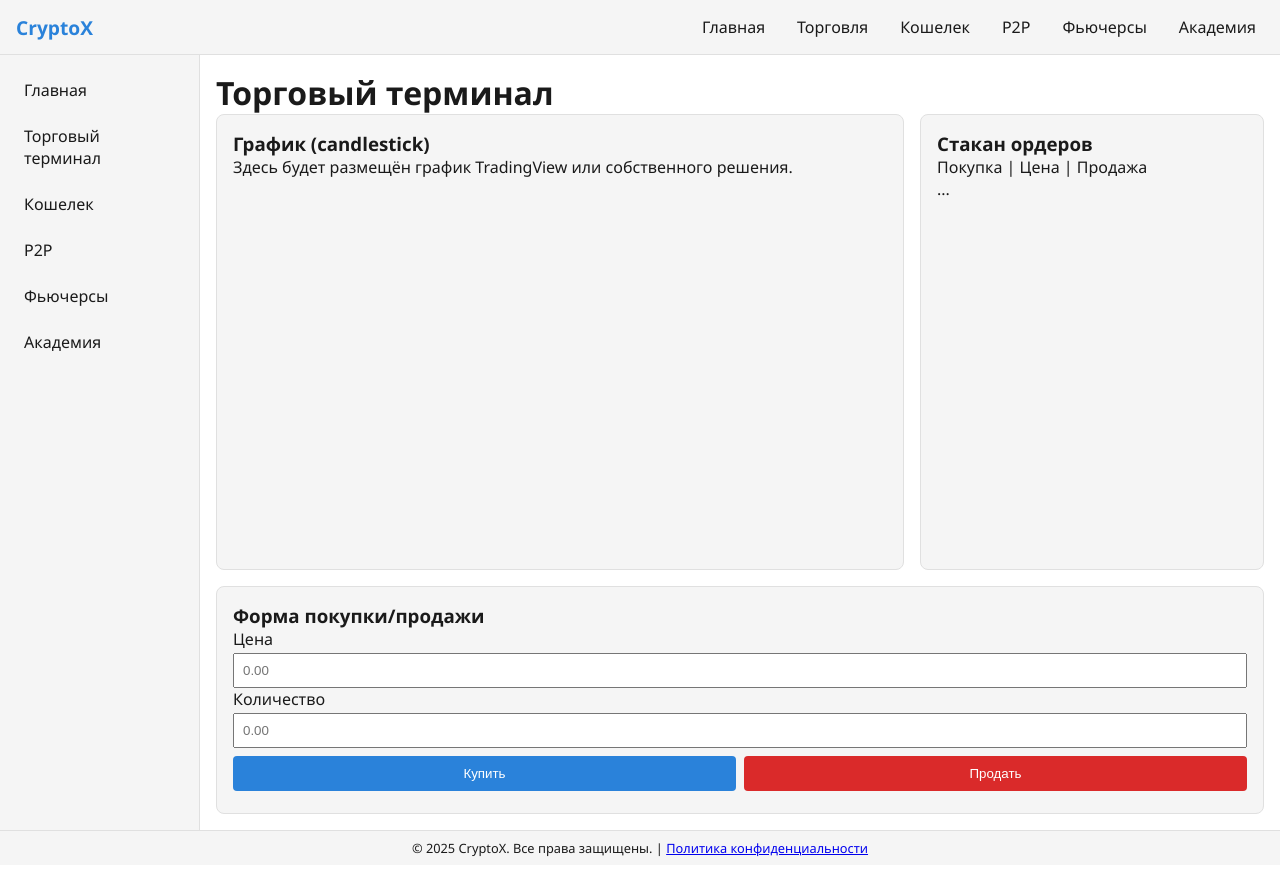
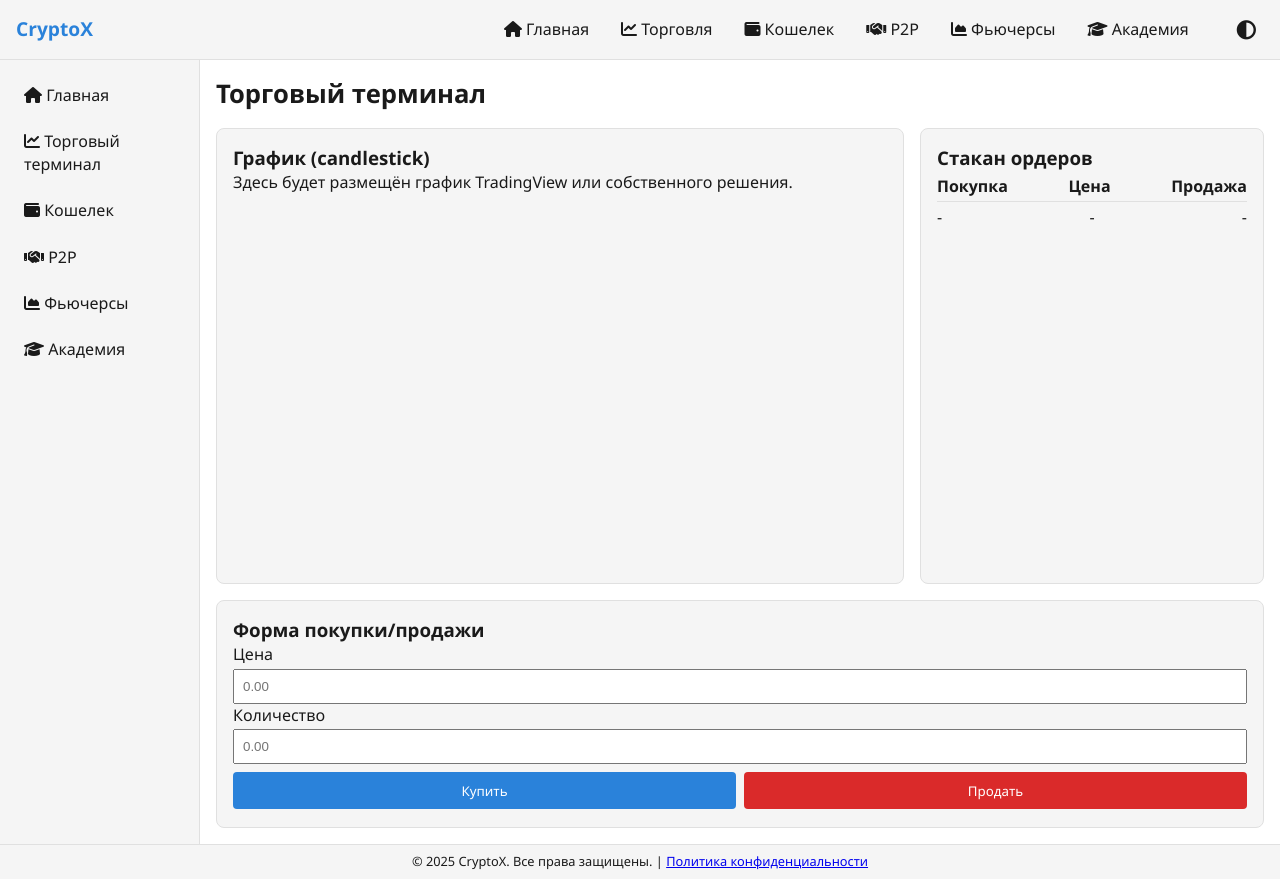
Before and after one commit to t1meofmy3nd/progect_cr, a plain HTML site: page trading.html in a window 1280 px wide. Drawn offline with Linux system fonts and the light colour scheme.

Commit message:
Initial commit

```diff
--- a/style.css
+++ b/style.css
@@ -12,6 +12,8 @@
   --color-secondary: #f0f3f6;
   --color-text: #1a1a1a;
   --color-border: #e0e0e0;
+  --color-success: #2ecc71;
+  --color-danger: #e74c3c;
 }
 
 /* Dark theme overrides */
@@ -22,6 +24,8 @@ body.dark {
   --color-secondary: #252c41;
   --color-text: #e5e5e5;
   --color-border: #3a4566;
+  --color-success: #2ecc71;
+  --color-danger: #e74c3c;
 }
 
 * {
@@ -30,13 +34,31 @@ body.dark {
   padding: 0;
 }
 
+button {
+  font-family: inherit;
+  border: none;
+  cursor: pointer;
+  border-radius: 4px;
+  transition: background-color 0.2s, box-shadow 0.2s;
+}
+
+button:hover {
+  box-shadow: 0 2px 4px rgba(0, 0, 0, 0.1);
+}
+
 body {
   font-family: 'Segoe UI', Roboto, sans-serif;
+  line-height: 1.4;
   background-color: var(--color-background);
   color: var(--color-text);
   display: flex;
   flex-direction: column;
   min-height: 100vh;
+}
+
+h1 {
+  font-size: 1.6rem;
+  margin-bottom: 1rem;
 }
 
 header {
@@ -57,6 +79,31 @@ header .logo {
 header nav {
   display: flex;
   gap: 1rem;
+   align-items: center;
+}
+
+/* Кнопки в шапке */
+.nav-toggle,
+.theme-toggle {
+  background: none;
+  border: none;
+  color: var(--color-text);
+  font-size: 1.2rem;
+  cursor: pointer;
+  padding: 0.5rem;
+  transition: color 0.2s;
+}
+
+.theme-toggle {
+  margin-left: 1rem;
+}
+.nav-toggle {
+  display: none;
+}
+
+.nav-toggle:hover,
+.theme-toggle:hover {
+  color: var(--color-primary);
 }
 
 nav a {
@@ -64,7 +111,7 @@ nav a {
   text-decoration: none;
   padding: 0.5rem;
   border-radius: 4px;
-  transition: background-color 0.2s;
+  transition: background-color 0.2s, color 0.2s;
 }
 
 nav a:hover {
@@ -123,6 +170,20 @@ main {
   border: 1px solid var(--color-border);
   border-radius: 8px;
   padding: 1rem;
+    box-shadow: 0 2px 4px rgba(0, 0, 0, 0.1);
+  transition: box-shadow 0.2s;
+}
+
+.card:hover {
+  box-shadow: 0 4px 8px rgba(0, 0, 0, 0.15);
+}
+
+.up {
+  color: var(--color-success);
+}
+
+.down {
+  color: var(--color-danger);
 }
 
 .card h3 {
@@ -156,6 +217,23 @@ main {
   border-radius: 8px;
   padding: 1rem;
   overflow-y: auto;
+  display: flex;
+  flex-direction: column;
+}
+
+.book-row {
+  display: flex;
+  justify-content: space-between;
+  padding: 0.25rem 0;
+  border-bottom: 1px solid var(--color-border);
+}
+
+.book-row.header {
+  font-weight: bold;
+}
+
+.book-row:last-child {
+  border-bottom: none;
 }
 
 .trade-form {
@@ -170,6 +248,26 @@ main {
 
 /* Mobile responsiveness */
 @media (max-width: 768px) {
+    header nav {
+    display: none;
+    position: absolute;
+    top: 100%;
+    left: 0;
+    right: 0;
+    background-color: var(--color-surface);
+    flex-direction: column;
+    padding: 1rem;
+    border-bottom: 1px solid var(--color-border);
+  }
+
+  header nav.open {
+    display: flex;
+  }
+
+  .nav-toggle {
+    display: block;
+  }
+
   .container {
     flex-direction: column;
   }
--- a/trading.html
+++ b/trading.html
@@ -5,28 +5,33 @@
   <meta name="viewport" content="width=device-width, initial-scale=1.0">
   <title>Crypto Exchange – Торговый терминал</title>
   <link rel="stylesheet" href="style.css">
+  <!-- Подключаем Font Awesome для иконок -->
+  <link rel="stylesheet" href="https://cdnjs.cloudflare.com/ajax/libs/font-awesome/6.5.2/css/all.min.css">
 </head>
 <body>
   <header>
     <div class="logo">CryptoX</div>
     <nav>
-      <a href="index.html">Главная</a>
-      <a href="trading.html" class="active">Торговля</a>
-      <a href="#">Кошелек</a>
-      <a href="#">P2P</a>
-      <a href="#">Фьючерсы</a>
-      <a href="#">Академия</a>
+    <button class="nav-toggle" aria-label="Меню"><i class="fas fa-bars"></i></button>
+    <nav class="main-nav">
+      <a href="index.html"><i class="fas fa-house"></i> Главная</a>
+      <a href="trading.html" class="active"><i class="fas fa-chart-line"></i> Торговля</a>
+      <a href="#"><i class="fas fa-wallet"></i> Кошелек</a>
+      <a href="#"><i class="fas fa-handshake"></i> P2P</a>
+      <a href="#"><i class="fas fa-chart-area"></i> Фьючерсы</a>
+      <a href="#"><i class="fas fa-graduation-cap"></i> Академия</a>
     </nav>
+    <button class="theme-toggle" aria-label="Смена темы" onclick="toggleTheme()"><i class="fas fa-adjust"></i></button>
   </header>
   <div class="container">
     <aside>
       <ul>
-        <li><a href="index.html">Главная</a></li>
-        <li><a href="trading.html">Торговый терминал</a></li>
-        <li><a href="#">Кошелек</a></li>
-        <li><a href="#">P2P</a></li>
-        <li><a href="#">Фьючерсы</a></li>
-        <li><a href="#">Академия</a></li>
+        <li><a href="index.html"><i class="fas fa-house"></i> Главная</a></li>
+        <li><a href="trading.html"><i class="fas fa-chart-line"></i> Торговый терминал</a></li>
+        <li><a href="#"><i class="fas fa-wallet"></i> Кошелек</a></li>
+        <li><a href="#"><i class="fas fa-handshake"></i> P2P</a></li>
+        <li><a href="#"><i class="fas fa-chart-area"></i> Фьючерсы</a></li>
+        <li><a href="#"><i class="fas fa-graduation-cap"></i> Академия</a></li>
       </ul>
     </aside>
     <main>
@@ -38,9 +43,11 @@
         </div>
         <div class="order-book">
           <h3>Стакан ордеров</h3>
-          <div>
-            <p>Покупка | Цена | Продажа</p>
-            <p>...</p>
+          <div class="book-row header">
+            <span>Покупка</span><span>Цена</span><span>Продажа</span>
+          </div>
+          <div class="book-row">
+            <span>-</span><span>-</span><span>-</span>
           </div>
         </div>
         <div class="trade-form">
@@ -63,13 +70,20 @@
     © 2025 CryptoX. Все права защищены. | <a href="#">Политика конфиденциальности</a>
   </footer>
   <script>
-    // Темповые функции для переключения тем (демонстрация)
+    // Сохранение выбранной темы между посещениями
     const currentTheme = localStorage.getItem('theme');
     if (currentTheme === 'dark') document.body.classList.add('dark');
+
     function toggleTheme() {
       document.body.classList.toggle('dark');
       localStorage.setItem('theme', document.body.classList.contains('dark') ? 'dark' : 'light');
     }
+
+     // Раскрытие мобильного меню
+    const nav = document.querySelector('header nav');
+    document.querySelector('.nav-toggle').addEventListener('click', () => {
+      nav.classList.toggle('open');
+    });
   </script>
 </body>
 </html>
```
Also changed, not shown: index.html (+27 -17 lines).
